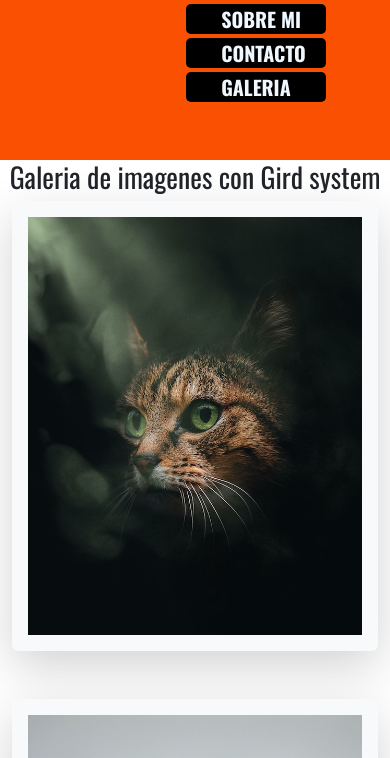
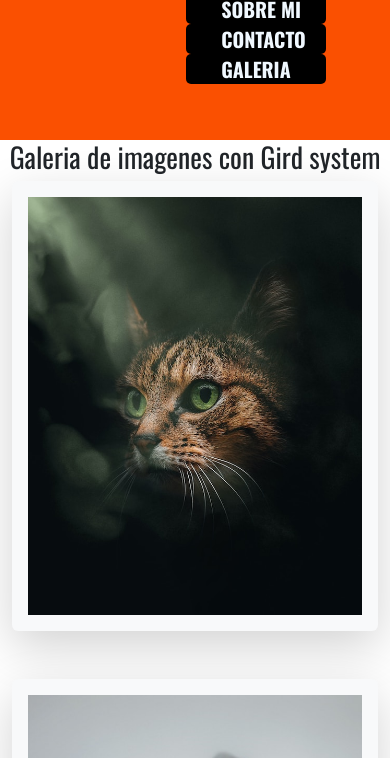
Before and after one commit to josue-chulqui/Preentrega3, a plain HTML site: page Secciones/galeria.html in a window 390 px wide. Shown: the part 106-864 px from the top of the page. Drawn offline with nearby package versions, Linux system fonts and the light colour scheme.

Commit message:
arreglo en media query

```diff
--- a/css/style.css
+++ b/css/style.css
@@ -175,7 +175,7 @@ body{
     }
     .navbar ul li{
       background-color: black;
-      margin:2px;
+      margin:2 px;
       border-radius: 5px;
     }
     .navbar ul li a{
```
Also changed, not shown: Secciones/galeria.html (+1 -1 lines).
